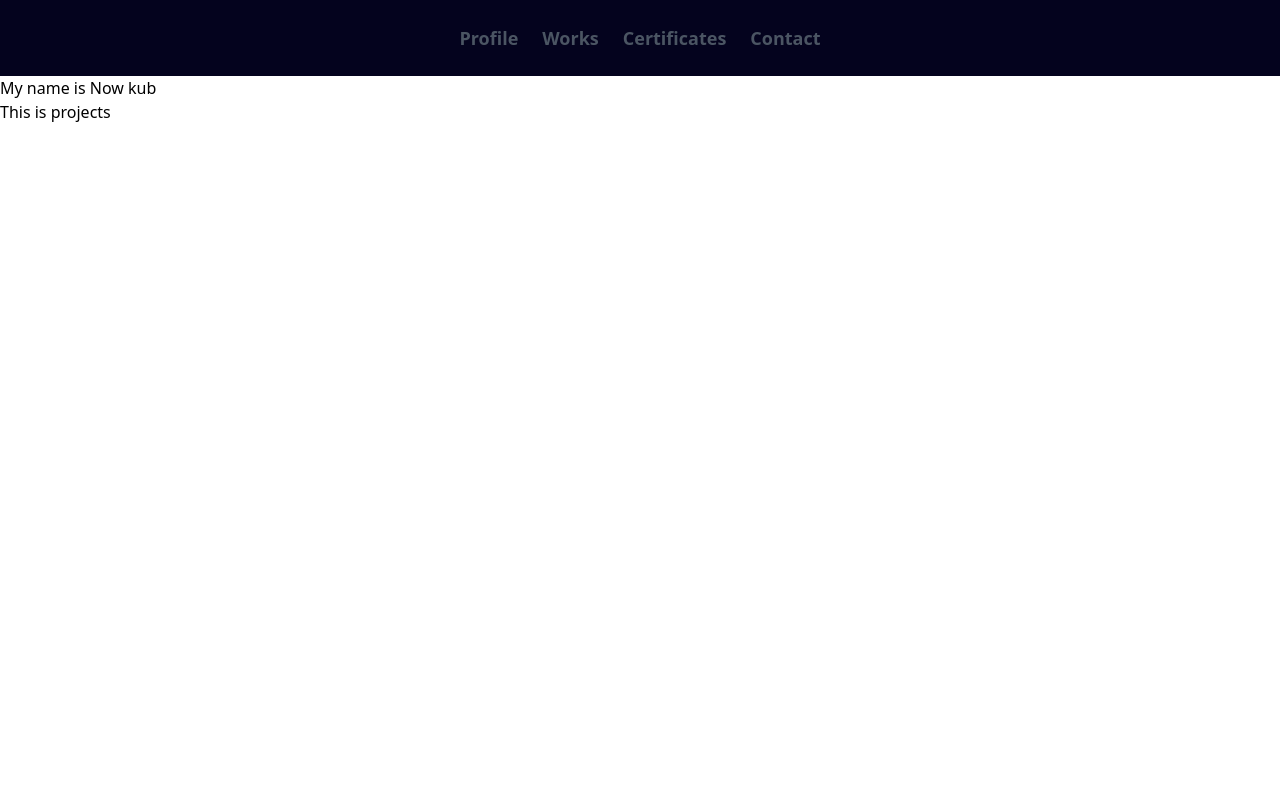
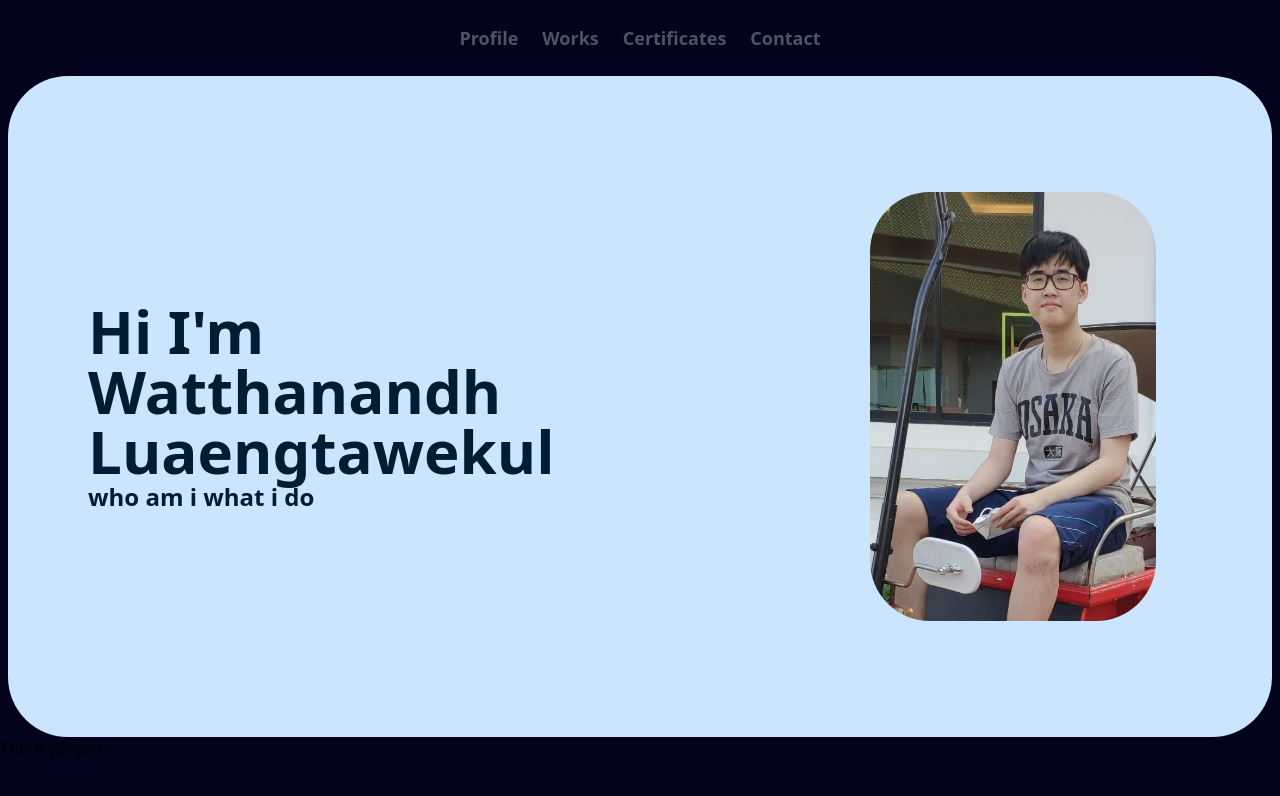
Before and after one commit to comnows/Portfolio_2023, a React (Vite) app: page / in a window 1280 px wide. Shown: the top 796 px of the page. Built offline with nearby package versions, Linux system fonts and the light colour scheme.

Commit message:
ADD Profile section design

```diff
--- a/src/assets/tailwind.css
+++ b/src/assets/tailwind.css
@@ -1,3 +1,7 @@
 @tailwind base;
 @tailwind components;
 @tailwind utilities;
+
+body {
+    background-color: #04031e;
+}
--- a/src/components/Profile.jsx
+++ b/src/components/Profile.jsx
@@ -1,5 +1,20 @@
+import myProfilePic from "../assets/imgs/profile/my-profile-pic-1.jpg";
+
 const Profile = () => {
-  return <div>My name is Now kub</div>;
+  return (
+    <div className="flex items-center justify-center bg-hawkes-blue rounded-60px h-full ml-2 mr-2">
+      <div className="flex flex-row lg:gap-20 2xl:gap-24 p-20">
+        <div className="flex flex-col justify-center text-6xl font-semibold text-midnight-blue">
+          <div>Hi I'm</div>
+          <div>Watthanandh Luaengtawekul</div>
+          <div className=" text-2xl">who am i what i do</div>
+        </div>
+        <div className="w-96 lg:w-96 m-9">
+          <img src={myProfilePic} alt="" className="rounded-60px" />
+        </div>
+      </div>
+    </div>
+  );
 };
 
 export default Profile;
--- a/tailwind.config.js
+++ b/tailwind.config.js
@@ -5,10 +5,15 @@ export default {
     "./src/**/*.{js,ts,jsx,tsx}",
   ],
   theme: {
+    borderRadius: {
+      '60px': '60px'
+    },
     extend: {
       colors: {
         'blue-charcoal': '#04031e',
-        'dark-royal-blue': '#02066f'
+        'dark-royal-blue': '#02066f',
+        'hawkes-blue': '#cbe5ff',
+        'midnight-blue': '#011d32'
       }
     },
   },
```
Also changed, not shown: src/assets/imgs/profile/my-profile-pic-1.jpg (added).
